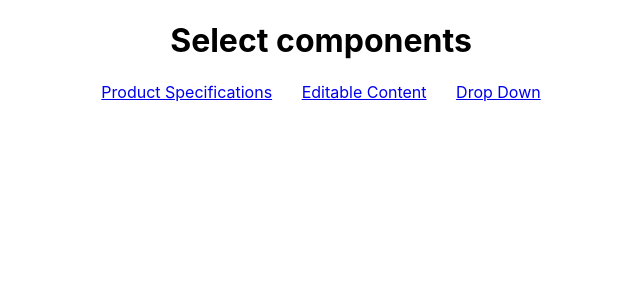
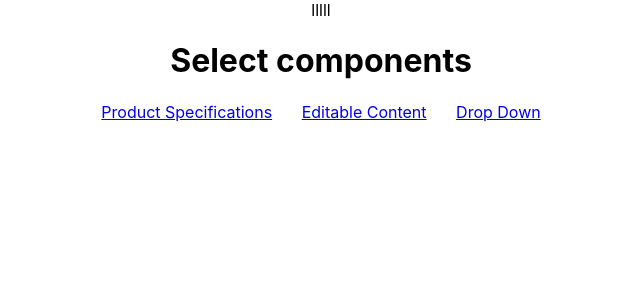
Before and after one commit to aadilraza339/attryb-ui-components, a React (Create React App) app: page / in a window 1280 px wide. Shown: the top 300 px of the page, without its empty margins (319-959 px from the left). Built offline with nearby package versions, Linux system fonts and the light colour scheme.

Commit message:
setup gh-pages

```diff
--- a/src/App.js
+++ b/src/App.js
@@ -14,6 +14,7 @@ function App() {
     return (
 
         <div className="App">
+          lllll
         <Routes>
           <Route path="/editable-content" element={ <EditableContent/> } />
           <Route path="/specifications" element={  <ProductSpecifications /> } />
```
